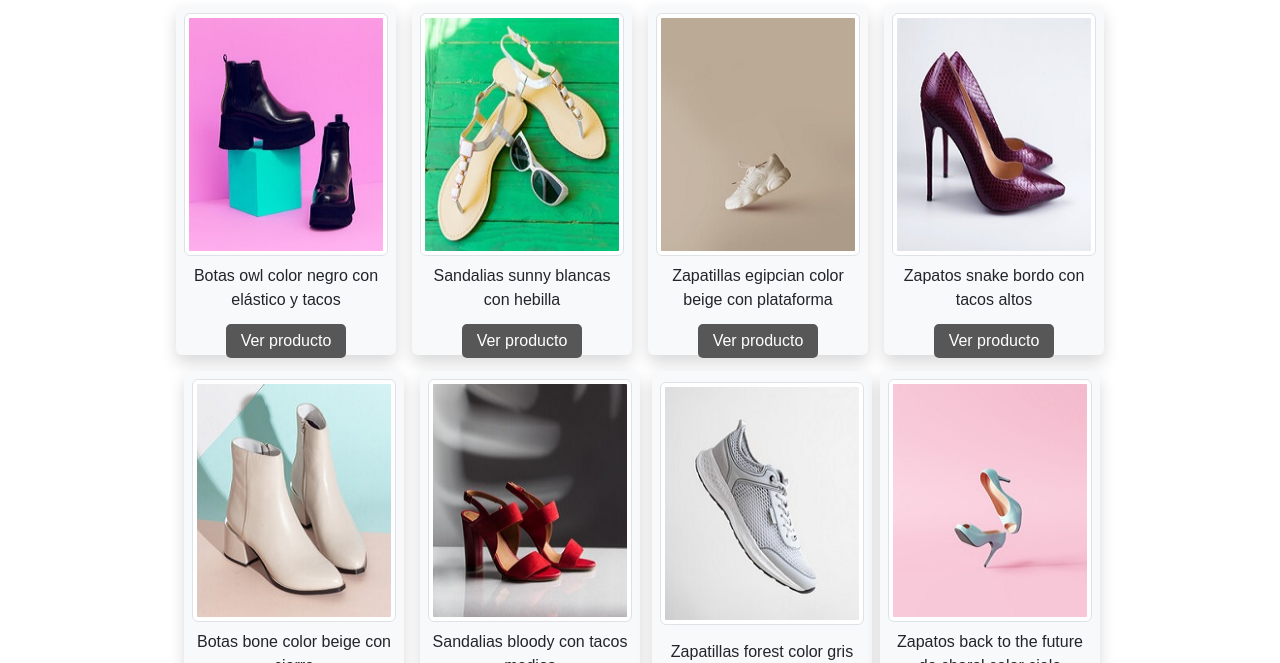
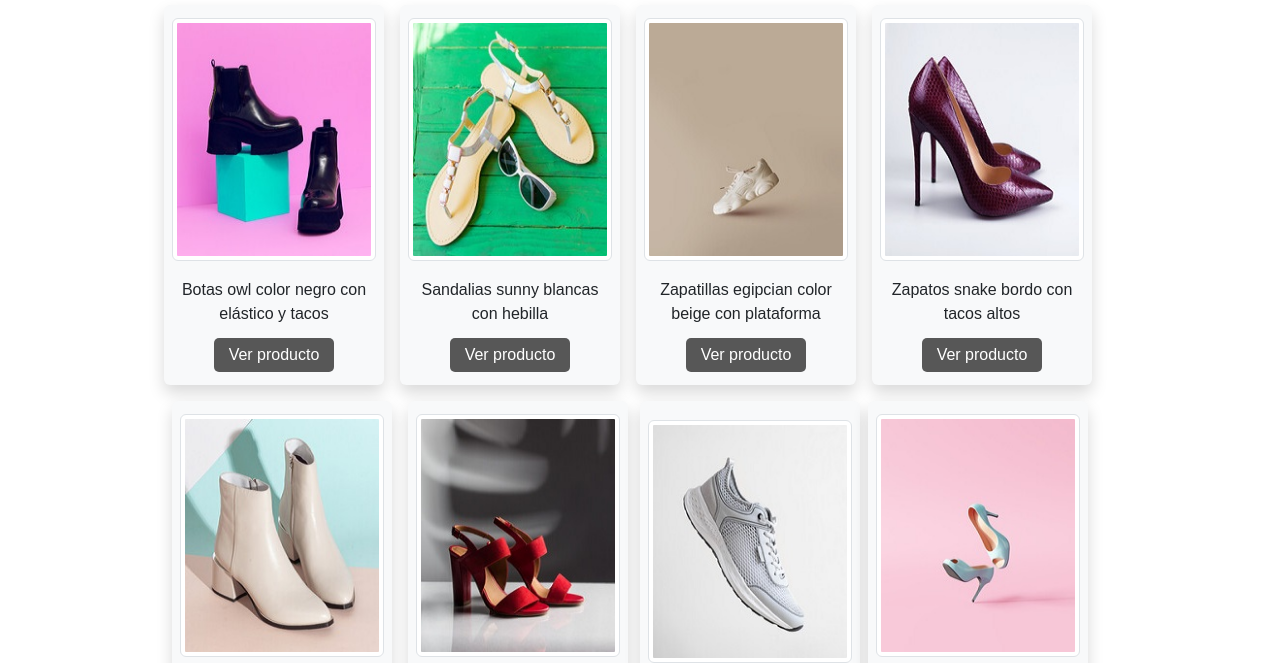
Before and after one commit to margonzalezz/PF_MarleneGonzalez, a website: page index.html in a window 1280 px wide. Shown: the part 681-1344 px from the top of the page. Drawn offline with nearby package versions, Linux system fonts and the light colour scheme; a web font is replaced by a local one.

Commit message:
soluciona la resolución responsive para 3 dispositivos

```diff
--- a/index.html
+++ b/index.html
@@ -414,6 +414,7 @@
     </div>
   </div>
 
+  <section>
     <div>
       <h3 class="text-center py-1">DEMOSTREMOS LO QUE VALEMOS</h3>
       <p class="text-center px-3">Vivimos en una sociedad en la que se nos impone desde que nacemos como pensar, como actuar, nuestra profesión, hasta forma de vestirnos. Gracias a la evolución, eso cambió.
@@ -425,6 +426,8 @@
     <div class="videoIndex justify-content-center py-4">
         <iframe width="400" height="215" src="https://www.youtube.com/embed/g33Cde7j04c" title="YouTube video player" frameborder="0" allow="accelerometer; autoplay; clipboard-write; encrypted-media; gyroscope; picture-in-picture; web-share" allowfullscreen></iframe>
     </div>
+
+  </section>
 
 
   </main>
--- a/scss/_mediaQdesktop.scss
+++ b/scss/_mediaQdesktop.scss
@@ -1,6 +1,6 @@
 /* MEDIA DESKTOP */
 
-@media (width > 1200px){
+@media (width > 1024px){
     /* INDEX */
 .row{
     .productos{
@@ -91,11 +91,14 @@ margin-bottom: 20px;
   /* TERMINA GRID PRODUCTOS */
 
   .row{
+    width: 100%;
     .productos{
+      flex-wrap: nowrap;
         article{
             @include sizing (220px, 350px);
             display: flex;
             flex-wrap: wrap;
+            height: 380px;
             margin-left: 10px;
             align-items: center;
         }
```
Also changed, not shown: css/main.css, 1 other file. Lines whose indentation alone changed are shown as unchanged.
